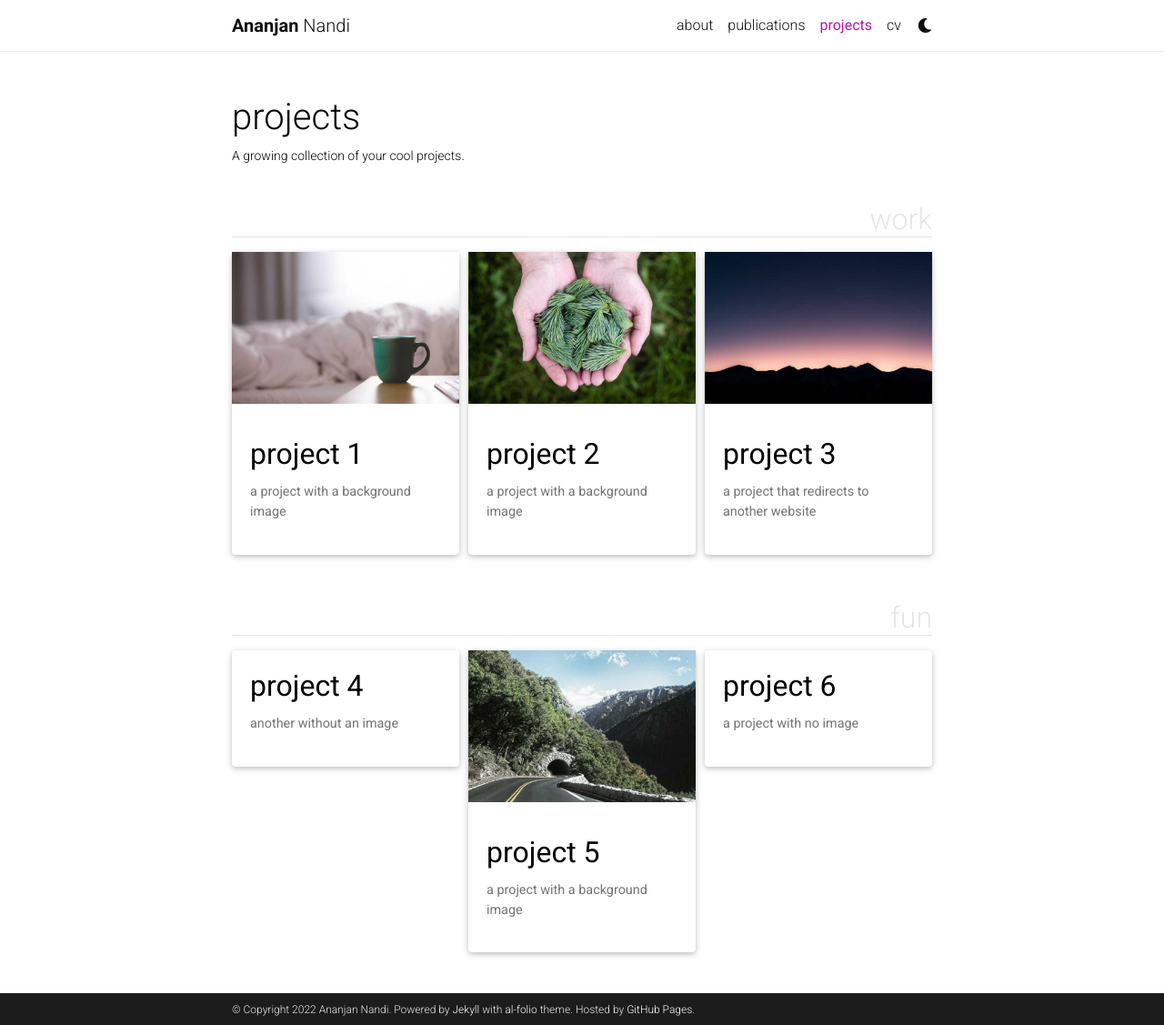
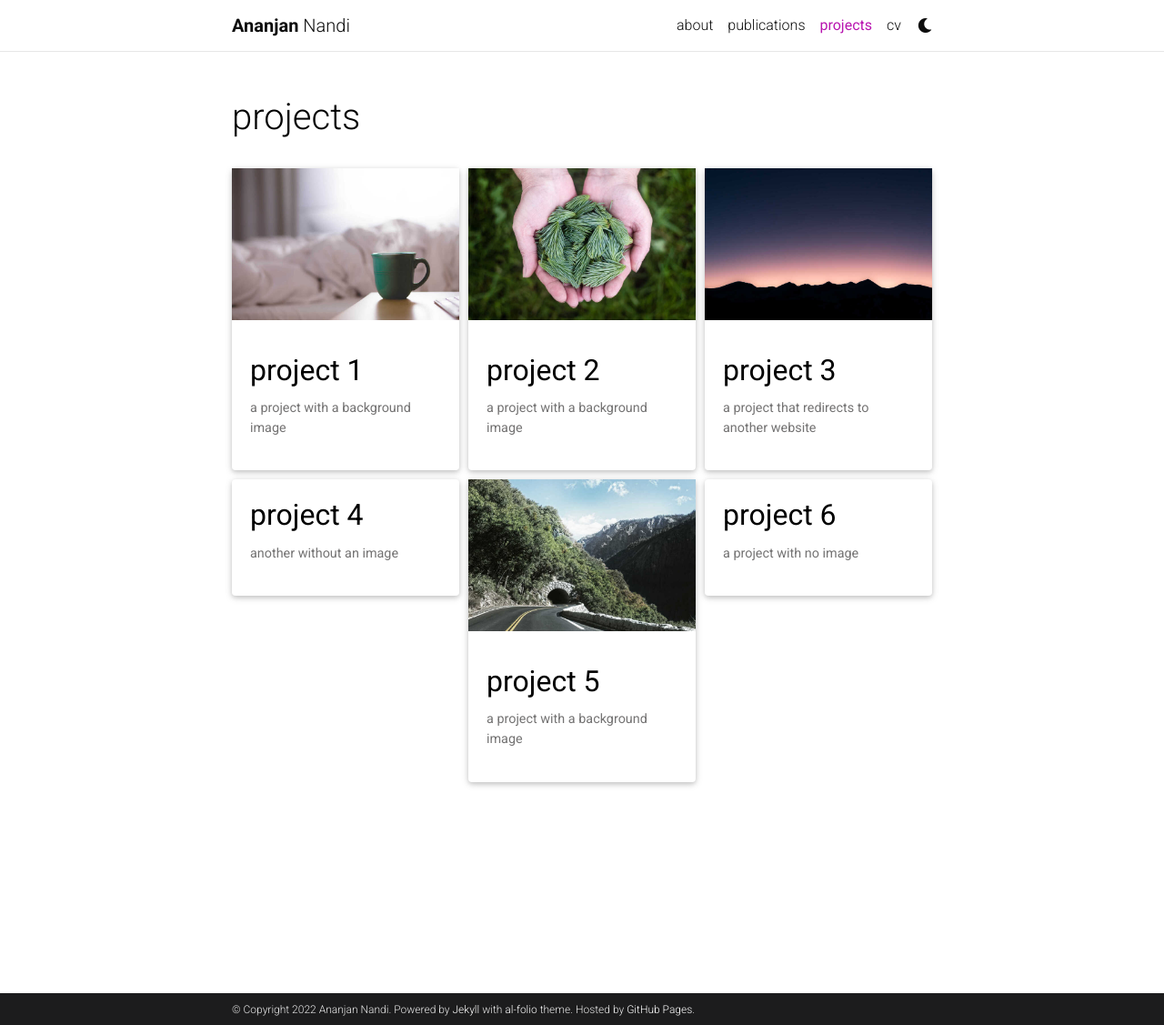
Before and after one commit to ananjan-nandi-9/ananjan-nandi-9.github.io, a Jekyll site: the page built from _pages/projects.md, in a window 1280 px wide and 1127 px high. Shown: the whole window at 91% size. Built offline with Jekyll 4.4.1, drawn with Linux system fonts in a browser that asks for light colours; full-size pictures stand in for the smaller copies a plugin makes; comment, search, counter and statistics services are not loaded; a style sheet for code colours, icons or effects is not loaded.

Commit message:
Update projects.md

```diff
--- a/_pages/projects.md
+++ b/_pages/projects.md
@@ -2,11 +2,12 @@
 layout: page
 title: projects
 permalink: /projects/
-description: A growing collection of your cool projects.
+description: null
 nav: true
 nav_order: 2
-display_categories: [work, fun]
+display_categories: null
 horizontal: false
+published: true
 ---
 
 <!-- pages/projects.md -->
```
